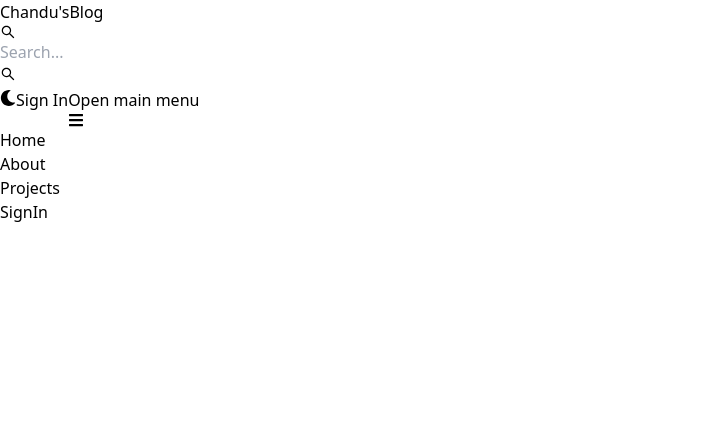
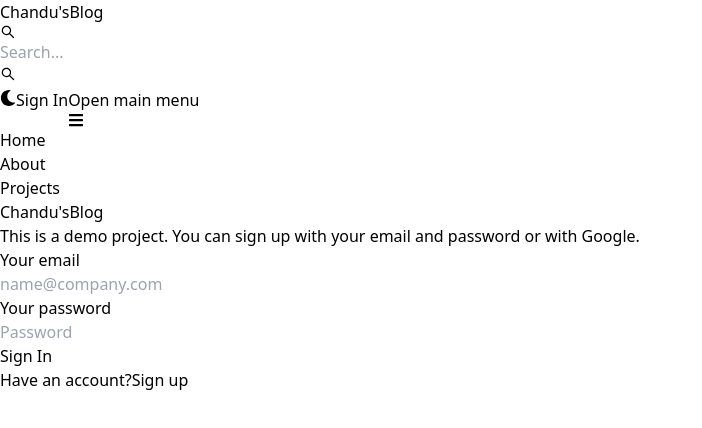
Before and after one commit to poorna-24/mern-blog, a React (Vite) app in the folder client/: page /sign-in in a window 1280 px wide. Shown: the top 428 px of the page, without its empty margins (0-702 px from the left). Built offline with nearby package versions, Linux system fonts and the light colour scheme.

Commit message:
signin ui

```diff
--- a/client/src/pages/SignIn.jsx
+++ b/client/src/pages/SignIn.jsx
@@ -1,7 +1,79 @@
-import React from "react";
+import React, { useState } from "react";
+import { Link } from "react-router-dom";
+import { Alert, Button, Label, Spinner, TextInput } from "flowbite-react";
 
 const SignIn = () => {
-  return <div>SignIn</div>;
+  const [formData, setFormData] = useState({});
+  const [errorMessage, setErrorMessage] = useState(null);
+  const [loading, setLoading] = useState(false);
+  const handleChange = (e) => {
+    setFormData({ ...formData, [e.target.id]: e.target.value.trim() });
+  };
+  // console.log(formData);
+
+  const handleSubmit = async (e) => {
+    e.preventDefault();
+    if (!formData.username || !formData.email || !formData.password) {
+      return setErrorMessage("Please fill out all fields.");
+    }
+    try {
+      const res = await fetch("/api/auth/signin", {
+        method: "POST",
+        headers: { "Content-Type": "application/json" },
+        body: JSON.stringify(formData),
+      });
+      const data = await res.json();
+    } catch (error) {}
+  };
+  return (
+    <div className="min-h-screen mt-20">
+      <div className="flex p-3 max-w-3xl mx-auto flex-col md:flex-row md:items-center gap-5">
+        {/* left */}
+        <div className="flex-1">
+          <Link to="/" className="font-bold dark:text-white text-4xl">
+            <span className="px-2 py-1 bg-gradient-to-r from-orange-500 via-yellow-500 to-green-500 rounded-lg text-white">Chandu's</span>
+            Blog
+          </Link>
+          <p className="text-sm mt-5">This is a demo project. You can sign up with your email and password or with Google.</p>
+        </div>
+        {/* right */}
+
+        <div className="flex-1">
+          <form className="flex flex-col gap-4" onSubmit={handleSubmit}>
+            <div>
+              <Label value="Your email" />
+              <TextInput type="email" placeholder="name@company.com" id="email" onChange={handleChange} />
+            </div>
+            <div>
+              <Label value="Your password" />
+              <TextInput type="password" placeholder="Password" id="password" onChange={handleChange} />
+            </div>
+            <Button gradientDuoTone="purpleToPink" type="submit" disabled={loading}>
+              {loading ? (
+                <>
+                  <Spinner size="sm" />
+                  <span className="pl-3">Loading...</span>
+                </>
+              ) : (
+                "Sign In"
+              )}
+            </Button>
+          </form>
+          <div className="flex gap-2 text-sm mt-5">
+            <span>Have an account?</span>
+            <Link to="/sign-up" className="text-blue-500">
+              Sign up
+            </Link>
+          </div>
+          {errorMessage && (
+            <Alert className="mt-5" color="failure">
+              {errorMessage}
+            </Alert>
+          )}
+        </div>
+      </div>
+    </div>
+  );
 };
 
 export default SignIn;
```
